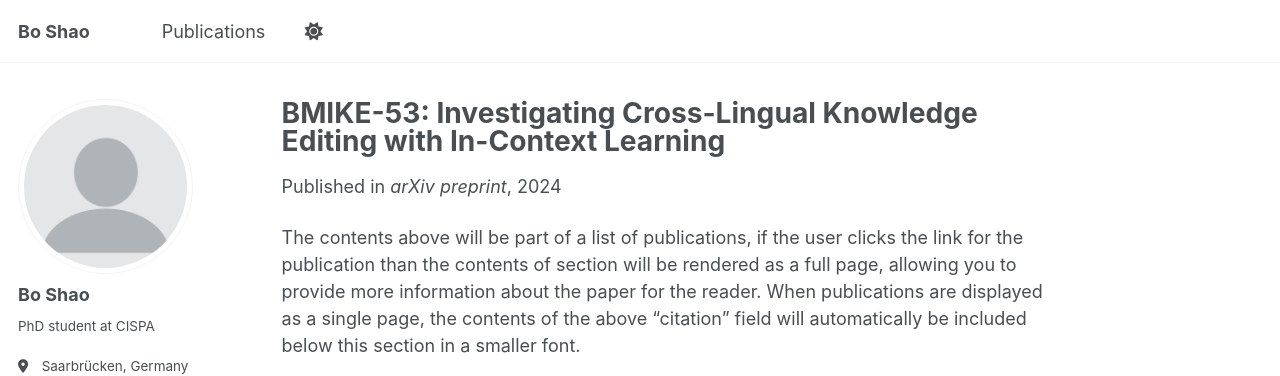
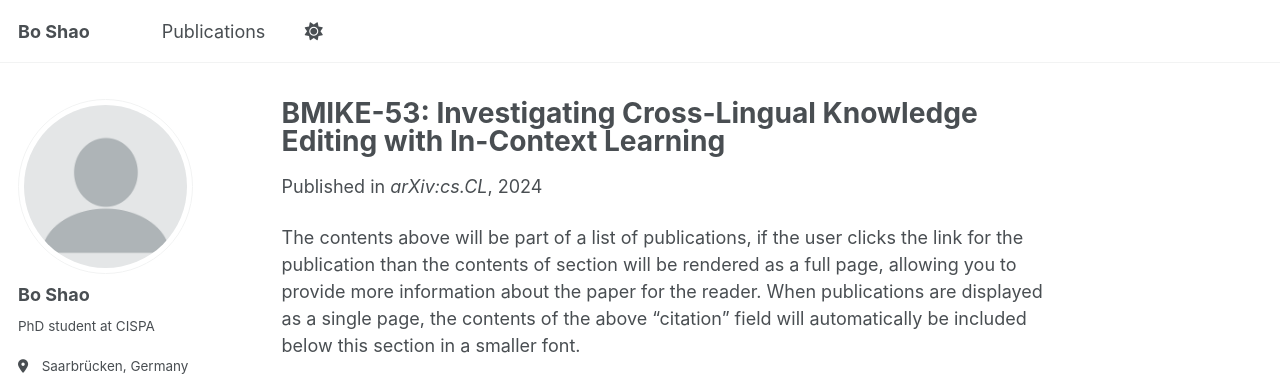
Before and after one commit to bosh-x/bosh-x.github.io, a Jekyll site: the page built from _publications/2024-02-17-paper-title-number-4.md, in a window 1280 px wide and 1156 px high. Shown: the top 376 px of the window. Built offline with Jekyll 4.4.1, drawn with Linux system fonts in a browser that asks for light colours; some web fonts are replaced.

Commit message:
Update 2024-02-17-paper-title-number-4.md

```diff
--- a/_publications/2024-02-17-paper-title-number-4.md
+++ b/_publications/2024-02-17-paper-title-number-4.md
@@ -14,7 +14,7 @@ category: preprints
 permalink: /publication/2024-02-17-bmike53
 excerpt: 'We investigate how large language models update factual knowledge across languages via in-context learning.'
 date: 2024-06-25
-venue: 'arXiv preprint'
+venue: 'arXiv:cs.CL'
 paperurl: 'https://arxiv.org/abs/2406.17764'
 citation: 'Ercong Nie, Bo Shao, Zifeng Ding, Mingyang Wang, Helmut Schmid, Hinrich Schütze. (2024). "BMIKE-53: Investigating Cross-Lingual Knowledge Editing with In-Context Learning." <i>arXiv preprint arXiv:2406.17764</i>.'
 ---
```
